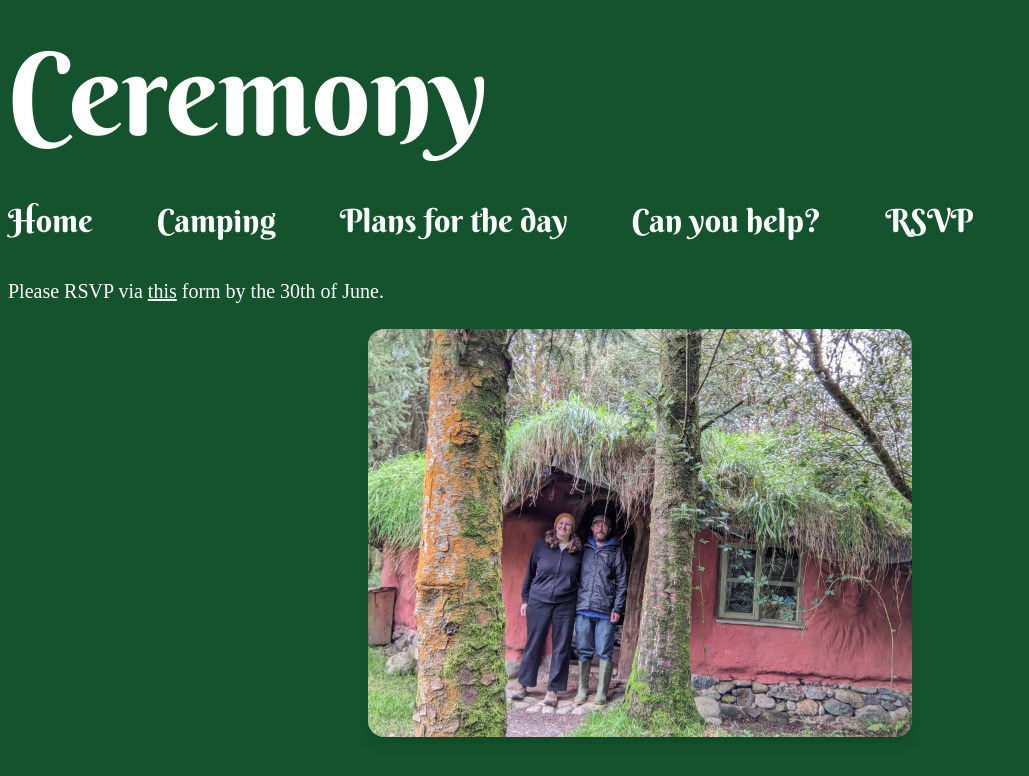
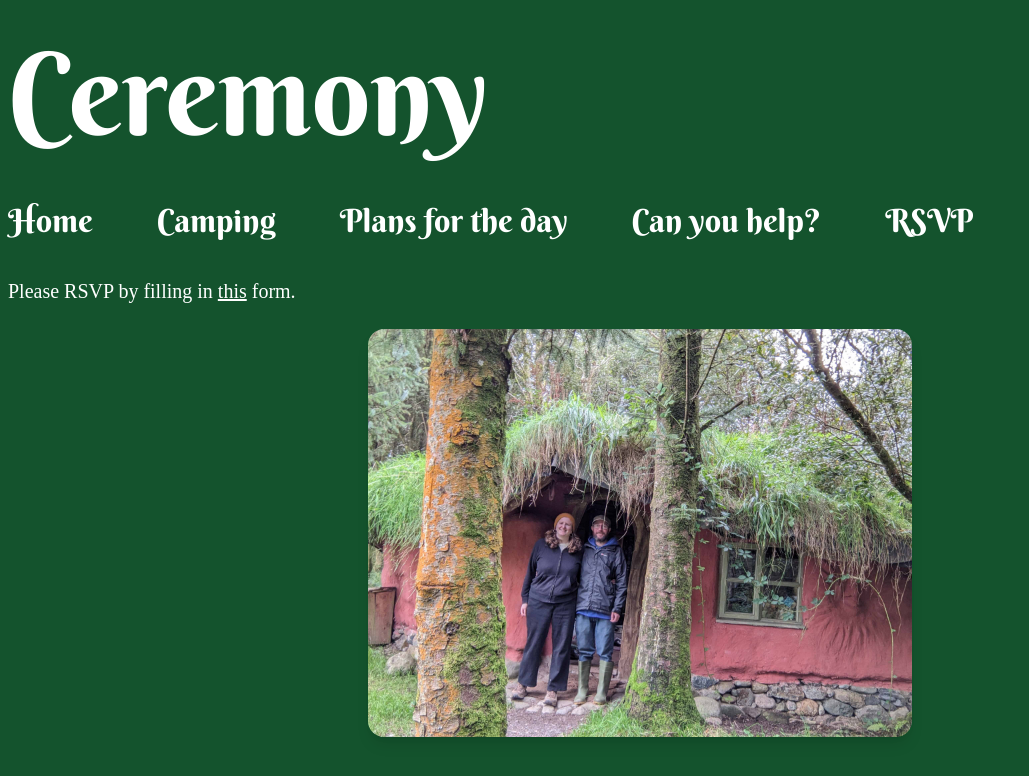
Before and after one commit to josenymad/wedding, a React (Vite) app: page /ceremony/rsvp in a window 1280 px wide. Shown: the top 776 px of the page, without its empty margins (0-1029 px from the left). Built offline with nearby package versions, Linux system fonts and the light colour scheme; a web font is replaced by a local one.

Commit message:
remove rsvp deadline

```diff
--- a/src/components/RsvpForm.tsx
+++ b/src/components/RsvpForm.tsx
@@ -2,11 +2,11 @@ const RsvpForm = ({ formLink }: { formLink: string }) => {
   return (
     <div className="font-cherry text-xl p-2">
       <p>
-        Please RSVP via{" "}
+        Please RSVP by filling in{" "}
         <a href={formLink} className="underline" target="_blank">
           this
         </a>{" "}
-        form by the 30th of June.
+        form.
       </p>
     </div>
   );
--- a/src/components/TravelMap.tsx
+++ b/src/components/TravelMap.tsx
@@ -26,5 +26,3 @@ const TravelMap = () => {
 };
 
 export default TravelMap;
-
-// className="w-[80vw] sm:w-[50vw] xl:h-[10vw] rounded m-auto"
```
